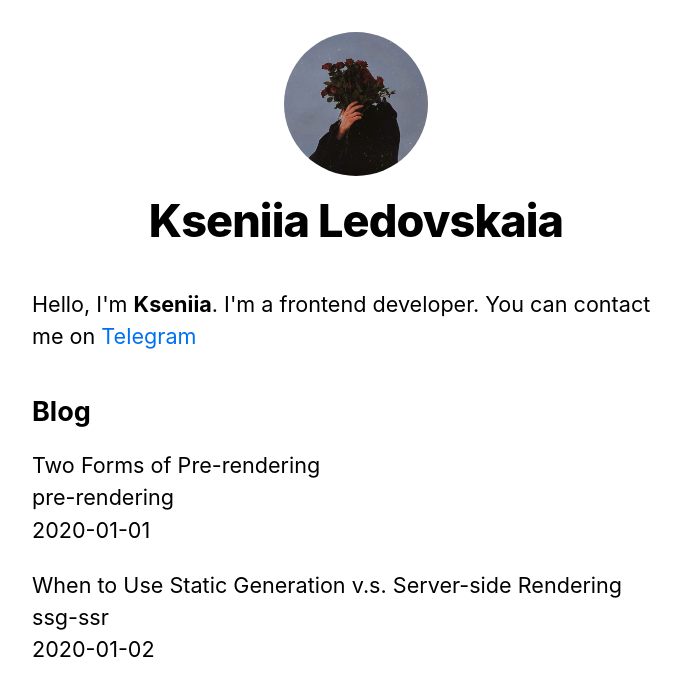
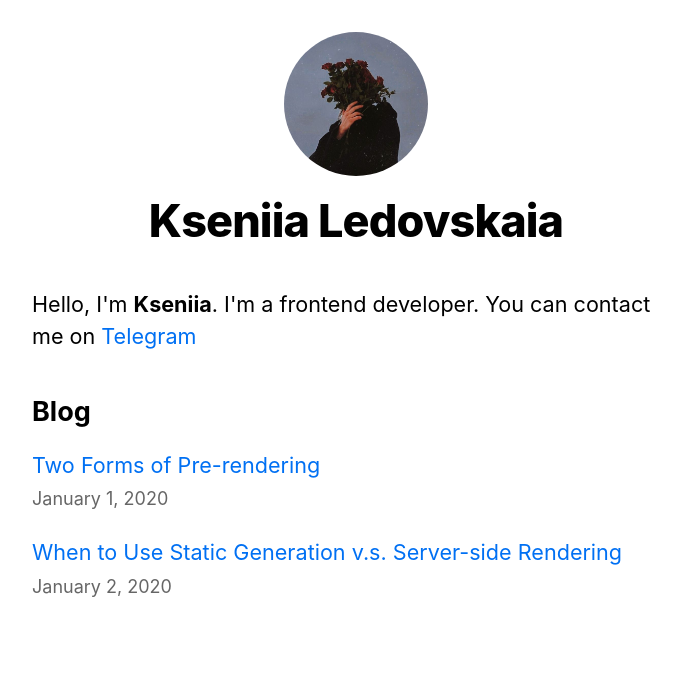
Before and after one commit to kledovskaia/nextjs-blog, a Next.js app: page / in a window 1280 px wide. Shown: the top 696 px of the page, without its empty margins (284-965 px from the left). Built offline with nearby package versions, Linux system fonts and the light colour scheme.

Commit message:
Polishing the Index Page

```diff
--- a/pages/index.js
+++ b/pages/index.js
@@ -1,4 +1,6 @@
 import Head from 'next/head';
+import Link from 'next/link';
+import Date from '../components/Date/Date';
 import Layout, { siteTitle } from '../components/Layout/Layout';
 import { getSortedPostsData } from '../lib/posts';
 import utilStyles from '../styles/utils.module.css';
@@ -32,11 +34,13 @@
         <ul className={utilStyles.list}>
           {allPostsData.map(({ id, date, title }) => (
             <li className={utilStyles.listItem} key={id}>
-              {title}
+              <Link href={`/posts/${id}`}>
+                <a>{title}</a>
+              </Link>
               <br />
-              {id}
-              <br />
-              {date}
+              <small className={utilStyles.lightText}>
+                <Date dateString={date} />
+              </small>
             </li>
           ))}
         </ul>
```
